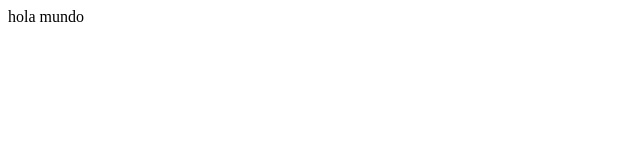
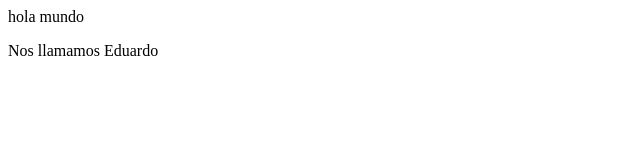
Before and after one commit to Stro21/unab-repo-primer-intento, a plain HTML site: page index.html in a window 1280 px wide. Shown: the whole page, without its empty margins (0-640 px from the left). Drawn offline with Linux system fonts and the light colour scheme.

Commit message:
Le agregue algo
Le agregue Nos llamamos Eduardo

```diff
--- a/index.html
+++ b/index.html
@@ -3,5 +3,7 @@
 
 <span>hola mundo</span>
 
+<p>Nos llamamos Eduardo</p>
+
 </body>
 </html>
```
